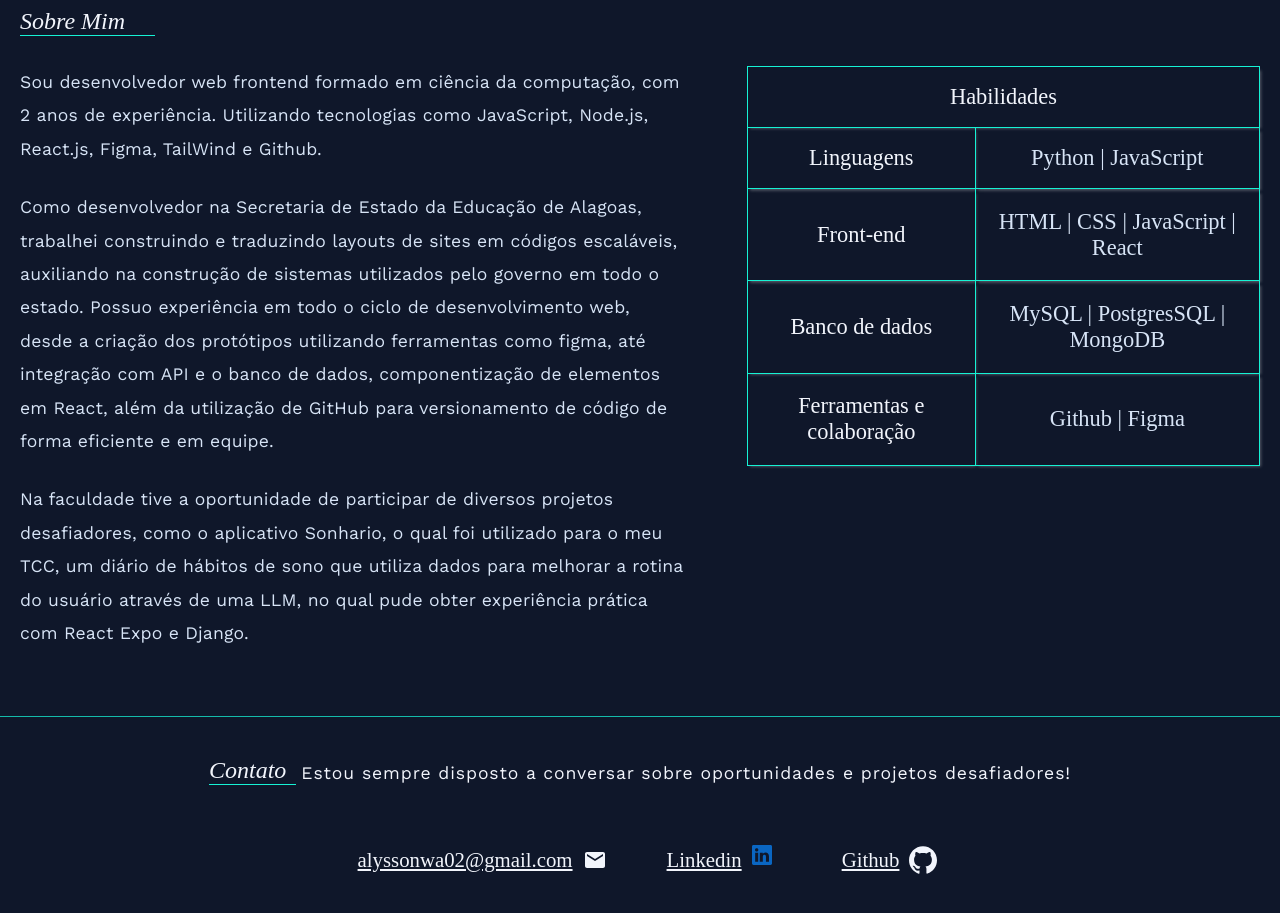
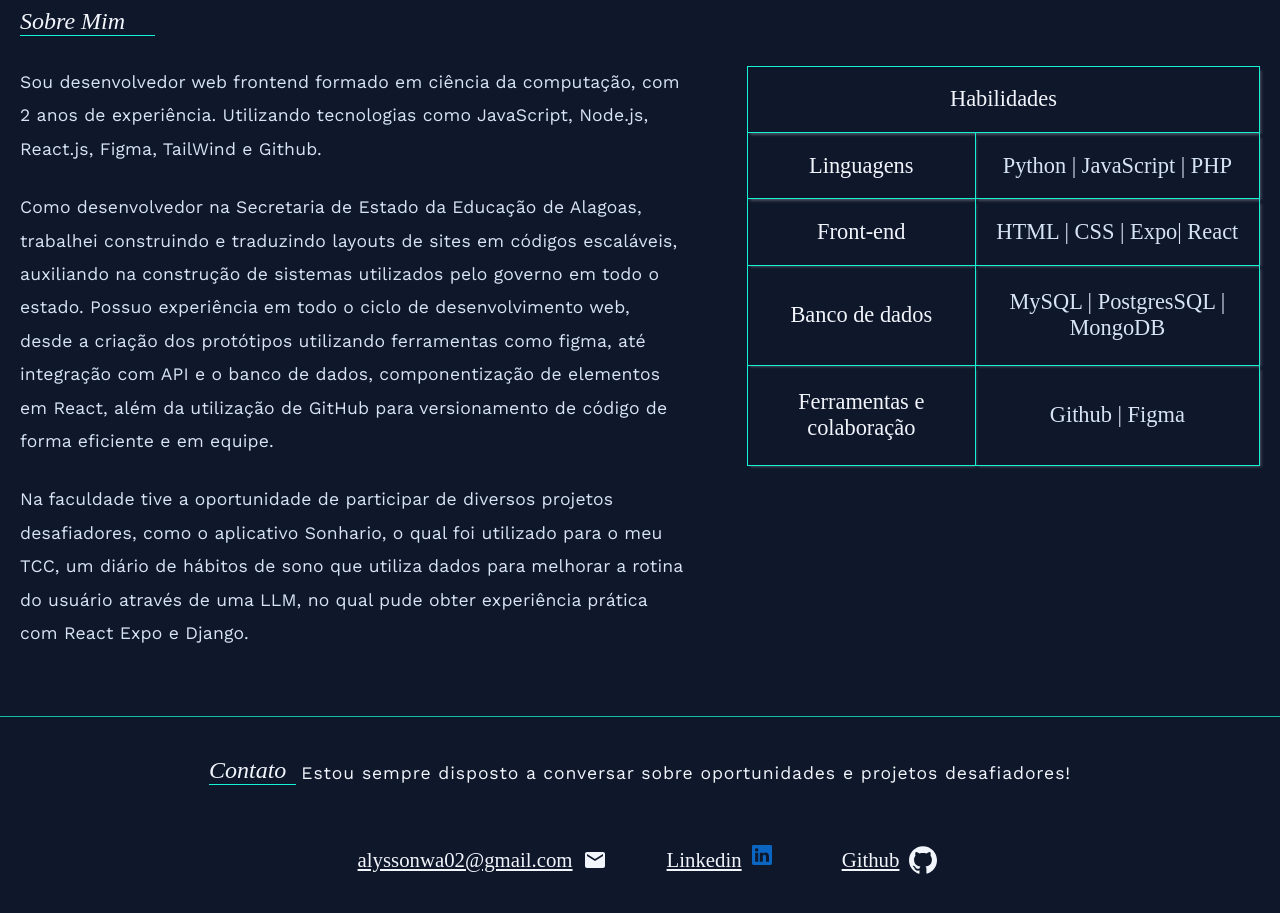
Before and after one commit to alyssonwa/portfolio, a React (Create React App) app: page / in a window 1280 px wide. Shown: the part 2180-3093 px from the top of the page. Built offline with nearby package versions, Linux system fonts and the light colour scheme; a web font is replaced by a local one.

Commit message:
adicionando tecnologia vite no gap e corrigindo tabela de skills

```diff
--- /dev/null
+++ b/src/components/icons/vite/index.js
@@ -0,0 +1,19 @@
+import React from 'react';
+
+function LogoVite({ className, size = 24 }) {
+  return (
+    <svg
+      role="img"
+      viewBox="0 0 24 24"
+      xmlns="http://www.w3.org/2000/svg"
+      className={className}
+      width={size}
+      height={size}
+      fill="#9135FF"
+    >
+      <title>Vite</title>
+      <path d="M13.056 23.238a.57.57 0 0 1-1.02-.355v-5.202c0-.63-.512-1.143-1.144-1.143H5.148a.57.57 0 0 1-.464-.903l3.777-5.29c.54-.753 0-1.804-.93-1.804H.57a.574.574 0 0 1-.543-.746.6.6 0 0 1 .08-.157L5.008.78a.57.57 0 0 1 .467-.24h14.589a.57.57 0 0 1 .466.903l-3.778 5.29c-.54.755 0 1.806.93 1.806h5.745c.238 0 .424.138.513.322a.56.56 0 0 1-.063.603z" />
+    </svg>
+  );
+}
+export default LogoVite;
--- a/src/components/projetos/index.js
+++ b/src/components/projetos/index.js
@@ -30,6 +30,7 @@ import LogoVercel from '../icons/vercel';
 import LogoNext from '../icons/next';
 import LogoMySQL from '../icons/mySQL';
 import LogoJavaScript from '../icons/javascript';
+import LogoVite from '../icons/vite';
 
 //COMPONENTE AUXILIAR PARA OS ÍCONES DO BANNER
 const IconesSonhario = () => (
@@ -162,6 +163,9 @@ const IconesGap = () => (
     <abbr title="React">
       <LogoReact />
     </abbr>
+    <abbr title="Vite">
+      <LogoVite />
+    </abbr>
   </>
 );
 
@@ -175,7 +179,7 @@ const dadosGap = {
   corFundoLink: 'linear-gradient(#005CA9,#2794CD)',
   descricao:
     'Sistema desenvolvido em React para o gerenciamento de atribuições e projetos. Utilizado principalmente para uso interno do setor de TI da SEDUC/AL, de forma a facilitar a visualização e gerenciamento dos projetos em andamento no setor. O sistema possui funcões úteis nesse sentido, como a visualização do andamento dos projetos, assim como suas ações pendentes, ativas e concluídas',
-  tecnologias: ['React', 'Figma', 'JavaScript', 'MySQL'],
+  tecnologias: ['React', 'Figma', 'JavaScript', 'MySQL', 'Vite'],
   iconesTecnologias: IconesGap,
   objetivos: [
     'Visualização de ações por projeto',
--- a/src/components/sobre/index.js
+++ b/src/components/sobre/index.js
@@ -39,11 +39,11 @@ const SobreMim = () => {
               </tr>
               <tr>
                 <th colspan="2">Linguagens</th>
-                <td colspan="2">Python | JavaScript</td>
+                <td colspan="2">Python | JavaScript | PHP</td>
               </tr>
               <tr>
                 <th colspan="2">Front-end</th>
-                <td>HTML | CSS | JavaScript | React</td>
+                <td>HTML | CSS | Expo| React</td>
               </tr>
               <tr>
                 <th colspan="2">Banco de dados</th>
```
Also changed, not shown: 1 other file (tests, documents, lock files or other folders).
